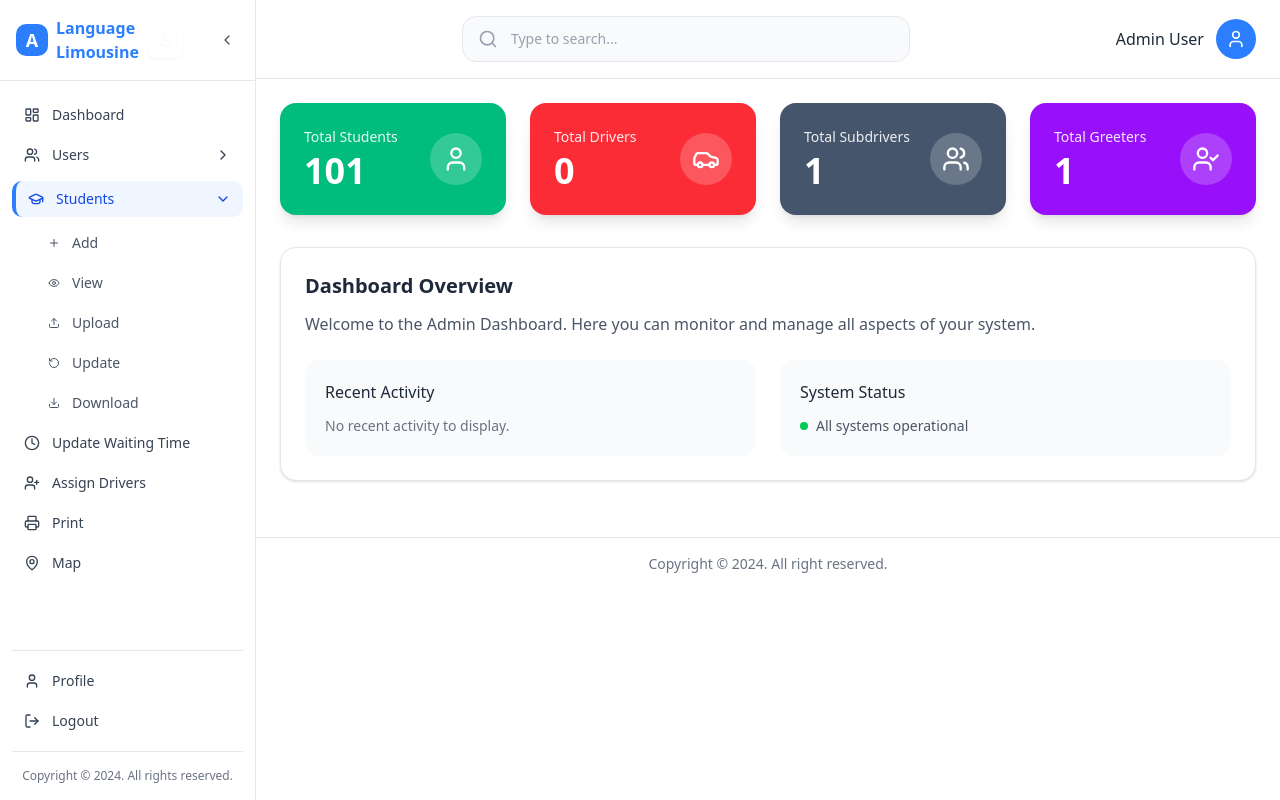
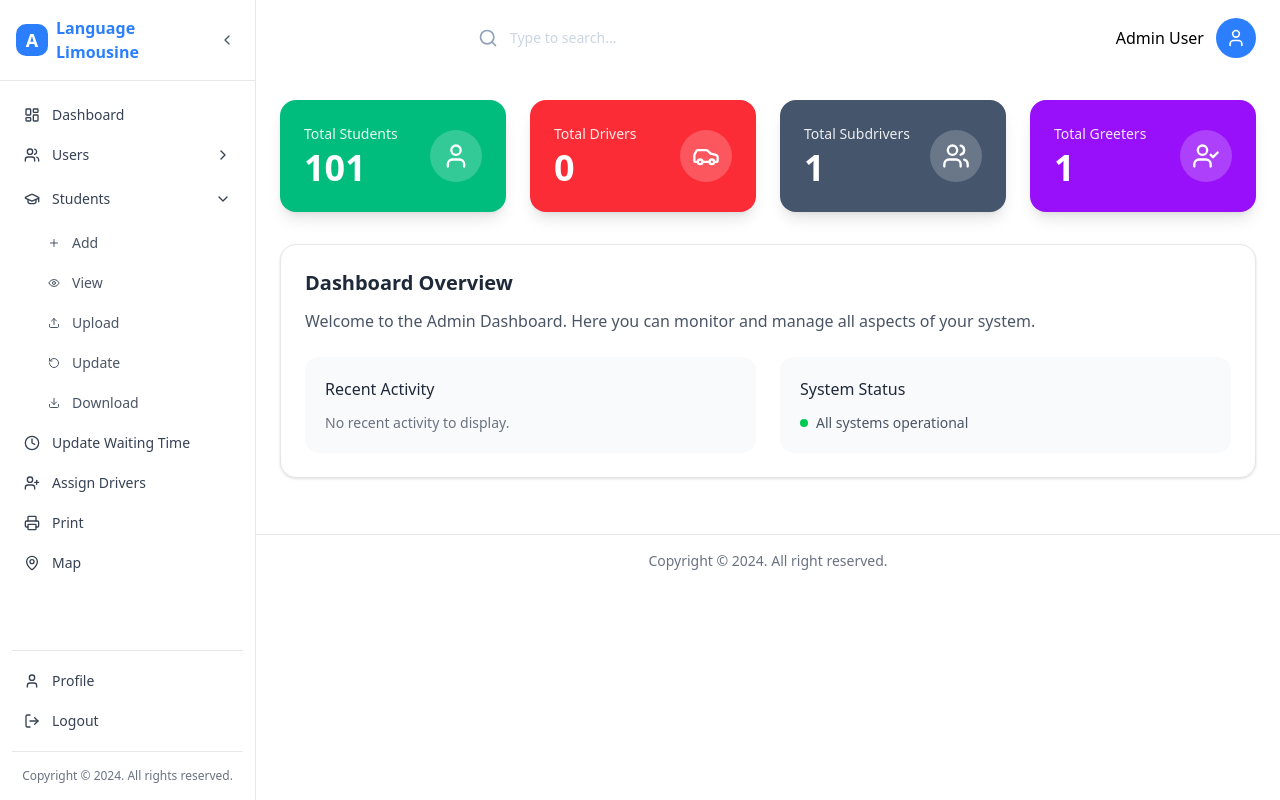
Before and after one commit to kpdevSE/language_limousine, a React (Vite) app in the folder frontend/: page /admin/admin-dashboard in a window 1280 px wide. Built offline with nearby package versions, Linux system fonts and the light colour scheme.

Commit message:
done with white bg in admin pages

```diff
--- a/frontend/src/App.jsx
+++ b/frontend/src/App.jsx
@@ -22,6 +22,11 @@ import ModeToggle from "./components/mode-toggle";
 function App() {
   return (
     <ThemeProvider defaultTheme="dark" storageKey="vite-ui-theme">
+      {/* <div
+        style={{ display: "flex", justifyContent: "flex-end", padding: "1rem" }}
+      >
+        <ModeToggle />
+      </div> */}
       <Router>
         <Routes>
           <Route path="/" element={<Home />} />
--- a/frontend/src/pages/admin/components/Sidebar.jsx
+++ b/frontend/src/pages/admin/components/Sidebar.jsx
@@ -25,7 +25,7 @@ export default function Sidebar() {
   const location = useLocation();
 
   const [isCollapsed, setIsCollapsed] = useState(false);
-  const [activeItem, setActiveItem] = useState("students");
+  const [activeItem, setActiveItem] = useState();
   const [expandedSections, setExpandedSections] = useState({
     users: false,
     students: true,
@@ -259,8 +259,6 @@ export default function Sidebar() {
                 <h2 className="font-semibold text-blue-500">Limousine</h2>
               </div>
             )}
-
-            <ModeToggle />
           </div>
           <button
             onClick={toggleSidebar}
--- a/frontend/src/pages/admin/pages/Dashboard.jsx
+++ b/frontend/src/pages/admin/pages/Dashboard.jsx
@@ -39,23 +39,23 @@ export default function AdminDashboard() {
       <Sidebar />
 
       {/* Main Content Area */}
-      <div className="flex-1 ml-64 min-h-screen bg-white">
+      <div className="flex-1  ml-64 min-h-screen">
         {/* Header */}
-        <div className="bg-white border-b border-gray-200 px-6 py-4">
+        <div className="bg-white px-6 py-4">
           <div className="flex items-center justify-between max-w-7xl mx-auto">
             {/* Search Bar */}
             <div className="relative flex-1 max-w-md mx-auto">
-              <Search className="absolute left-4 top-1/2 transform -translate-y-1/2 text-gray-400 h-5 w-5" />
+              <Search className="absolute left-4 top-1/2 transform -translate-y-1/2 text-slate-400 h-5 w-5" />
               <input
                 type="text"
                 placeholder="Type to search..."
-                className="w-full bg-gray-50 text-gray-800 pl-12 pr-4 py-3 rounded-xl border border-gray-200 focus:outline-none focus:ring-2 focus:ring-blue-500 focus:border-transparent placeholder-gray-400 text-sm"
+                className="w-full bg-white text-white pl-12 pr-4 py-3 rounded-xl border-none focus:outline-none focus:ring-2 focus:ring-blue-500 placeholder-slate-300 text-sm"
               />
             </div>
 
             {/* Admin User */}
             <div className="flex items-center space-x-3 ml-6">
-              <span className="text-gray-800 font-medium">Admin User</span>
+              <span className="text-black font-medium">Admin User</span>
               <div className="w-10 h-10 bg-blue-500 rounded-full flex items-center justify-center">
                 <User className="h-5 w-5 text-white" />
               </div>
@@ -64,7 +64,7 @@ export default function AdminDashboard() {
         </div>
 
         {/* Main Content */}
-        <div className="p-6 bg-white">
+        <div className="p-6">
           <div className="max-w-7xl mx-auto">
             {/* Stats Cards */}
             <div className="grid grid-cols-1 sm:grid-cols-2 lg:grid-cols-4 gap-6 mb-8">
```
